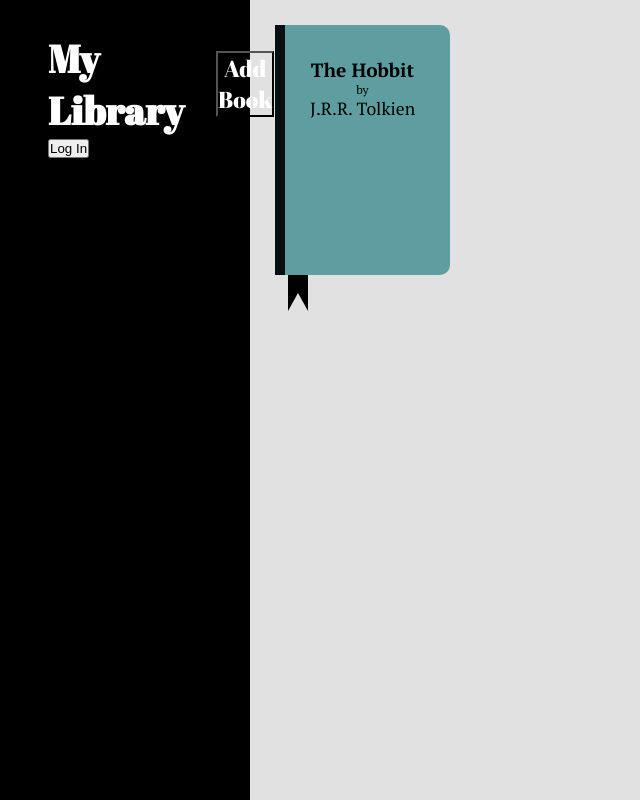
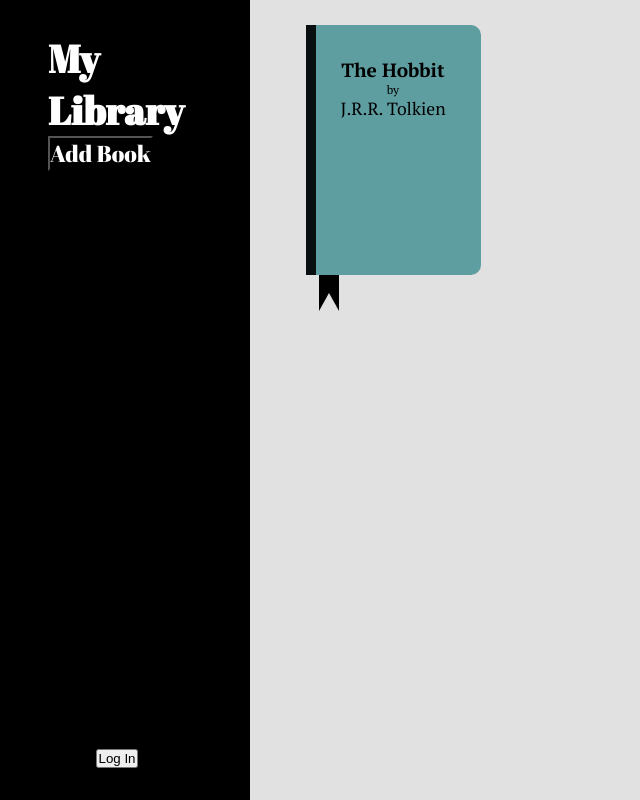
Before and after one commit to Jonathan-Evey/top-library, a plain HTML site: page index.html in a window 1536 px wide. Shown: the whole page, without its empty margins (0-640 px from the left). Drawn offline with Linux system fonts and the light colour scheme.

Commit message:
add comments in my css, update grid flow for large view windows

```diff
--- a/index.html
+++ b/index.html
@@ -16,7 +16,9 @@
     <div class="header-container">
         <div class="header-title">
             <h1>My Library</h1>
-            <button class="btn add-book-btn" id="add-book-btn">Add Book</button>
+            <div class="add-book-btn-container">
+                <button class="btn add-book-btn" id="add-book-btn">Add Book</button>
+            </div>
         </div>
         <nav class="header-nav">
             <button class="btn log-in-btn">Log In</button>
--- a/style.css
+++ b/style.css
@@ -1,11 +1,13 @@
 /*------------------------------
 --------   JS Classes   --------
 ------------------------------*/
-
 .hidden {
     display: none;
 }
 
+/*------------------------------
+-------- Reset Classes  --------
+------------------------------*/
 
 *,
 *::before,
@@ -15,6 +17,9 @@
     box-sizing: border-box;
 }
 
+/*------------------------------
+------ Font Set Classes  -------
+------------------------------*/
 body {
     font-family: 'PT Serif', serif;
     background-color: rgb(225, 225, 225);
@@ -37,6 +42,10 @@
 
 .card-author {
     font-size: 1.1rem;
+}
+
+.remove-book-btn {
+    font-size: 1.2rem;
 }
 
 .read-unread-btn {
@@ -63,25 +72,6 @@
     display: flex;
     flex-direction: column;
 }
-
-.close-add-book-popup-btn {
-    font-weight: 700;
-    padding-top: .1rem;
-    padding-right: .5rem;
-    flex-grow: 0;
-    border: none;
-    background-color: transparent;
-    align-self: flex-end;
-}
-/*------------------------------
------Add Book Popup Window------
-------------------------------*/
-.confirm-delete-popup {
-    position: fixed;
-    border-radius: 5px;
-    border: 1px solid #aaa;
-}
-
 .form-title {
     text-align: center;
 }
@@ -104,7 +94,28 @@
     display: flex;
     flex-direction: row;
 }
+.close-add-book-popup-btn {
+    font-weight: 700;
+    padding-top: .1rem;
+    padding-right: .5rem;
+    flex-grow: 0;
+    border: none;
+    background-color: transparent;
+    align-self: flex-end;
+}
 
+/*------------------------------
+----Delete Book Popup Window----
+------------------------------*/
+.confirm-delete-popup {
+    position: fixed;
+    border-radius: 5px;
+    border: 1px solid #aaa;
+}
+
+/*------------------------------
+------ Header Main Styles ------
+------------------------------*/
 header {
     font-family: 'Abril Fatface', cursive;
     background-color: rgb(0, 0, 0);
@@ -123,12 +134,22 @@
     align-items: center;
 }
 
+.header-title h1 {
+    margin-right: 2rem;
+}
+
+.add-book-btn-container {
+    align-self: flex-end;
+}
+
 .add-book-btn {
-    margin-left: 2rem;
     background-color: transparent;
     color: white;
 }
 
+/*------------------------------
+------ Main Content Styles -----
+------------------------------*/
 main {
     display: grid;
 }
@@ -136,10 +157,15 @@
 .card-container {
     display: grid;
     grid-template-columns: repeat(auto-fill, 175px);
-    gap: 25px;
+    justify-content: center;
+    column-gap: 25px;
+    row-gap: 40px;
     padding: 25px;
 }
 
+/*------------------------------
+------- Each Book Styles -------
+------------------------------*/
 .single-card {
     width: 175px;
     height: 250px;
@@ -247,11 +273,11 @@
 }
 
 .remove-book-btn {
+    margin-top: -5px;
     padding: .15rem .35rem;
     margin-right: 10px;
     flex-grow: 0;
-    border-radius: 50%;
-    border: 1px solid black;
+    border: none;
     background-color: transparent;
     align-self: flex-end;
 }
@@ -287,13 +313,35 @@
         display: flex;
     }
     header {
+        position: fixed;
         height: 100vh;
         width: 250px;
     }
 
     .header-container {
+        height: 100%;
         flex-direction: column;
         align-items: flex-start;
+        justify-content: space-between;
         padding-left: 3em;
     }
+    .header-title {
+        flex-direction: column;
+        align-items: flex-start;
+    }
+    .add-book-btn-container {
+        align-self: flex-start;
+    }
+    .add-book-btn {
+        margin-left: 0;
+    }
+    .header-nav {
+        align-self: center;
+    }
+
+    main {
+        display: grid;
+        width: 100%;
+        margin-left: 250px;
+    }
 }
```
